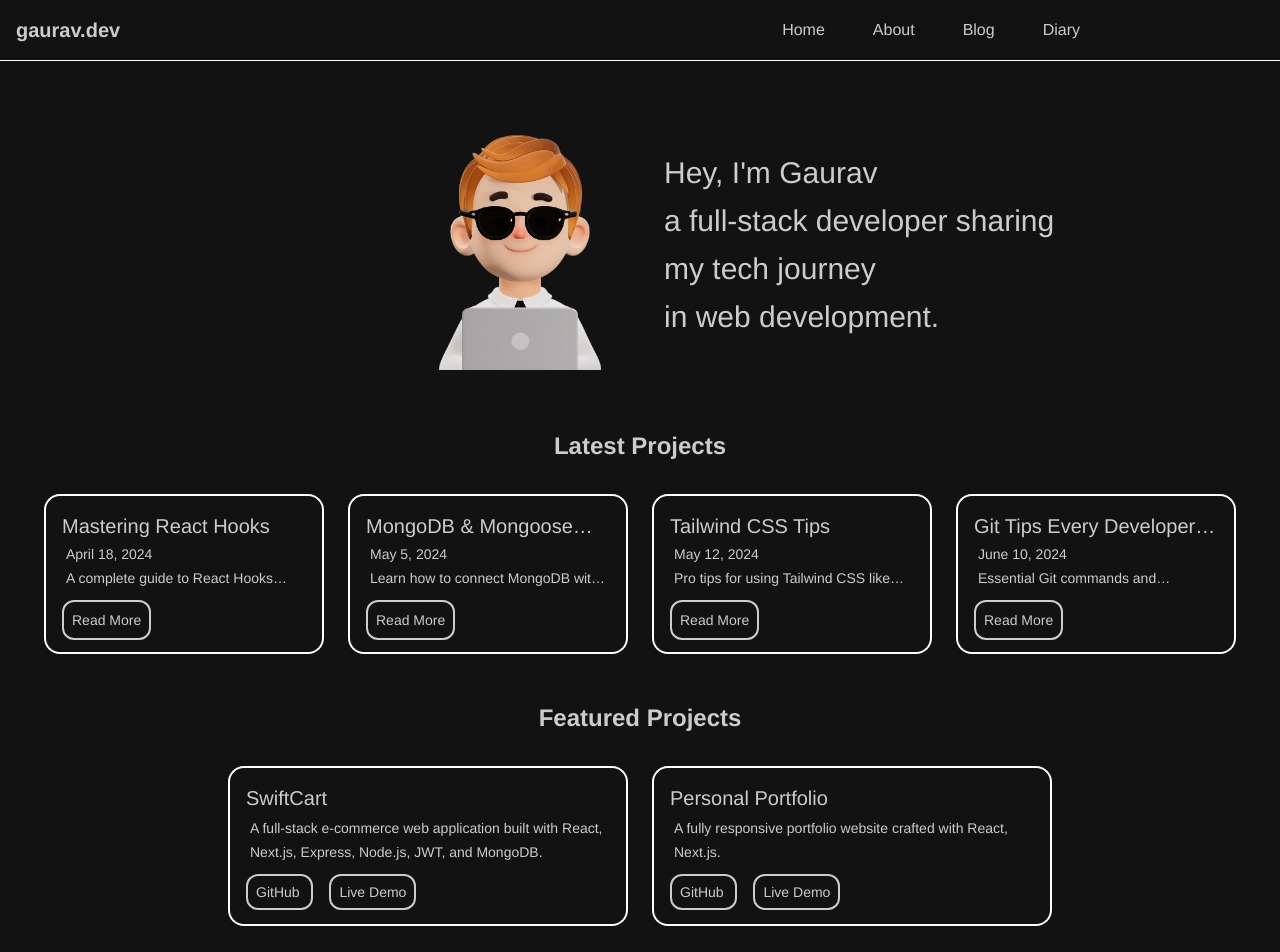
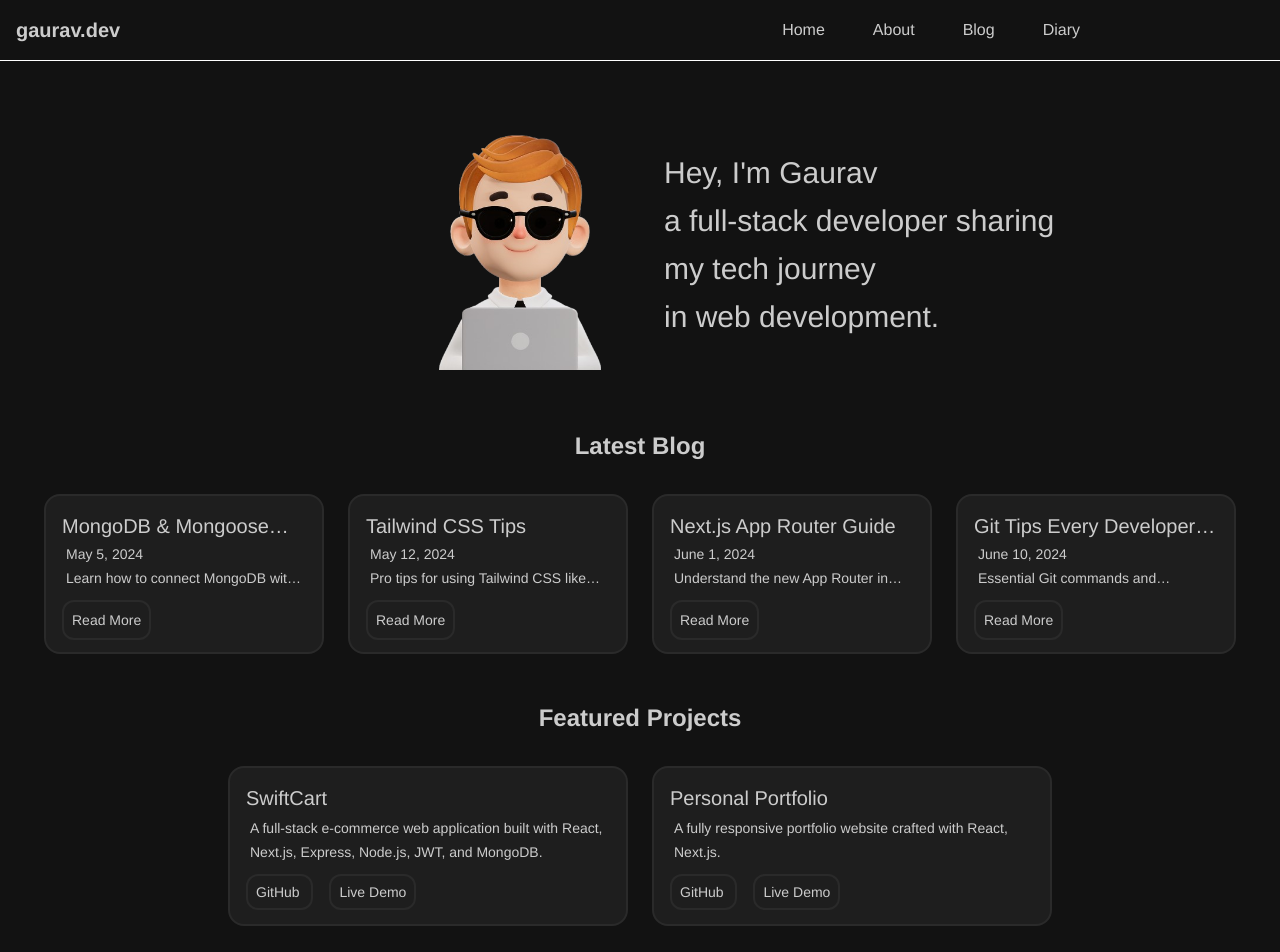
Before and after one commit to gauravavhale/blog.gaurav, a Next.js app: page / in a window 1280 px wide. Shown: the top 952 px of the page. Built offline with nearby package versions, Linux system fonts and the light colour scheme.

Commit message:
layout update

```diff
--- a/src/Components/ThemeToggle/ThemeToggle.js
+++ /dev/null
@@ -1,43 +0,0 @@
-'use client'
-
-import { useEffect, useState } from 'react'
-
-export const ThemeToggle = () => {
-  const [isDark, setIsDark] = useState(false)
-
-  // Set theme on mount based on localStorage
-  useEffect(() => {
-    const theme = localStorage.getItem('theme')
-    const prefersDark = window.matchMedia('(prefers-color-scheme: dark)').matches
-
-    if (theme === 'dark' || (!theme && prefersDark)) {
-      document.documentElement.classList.add('dark')
-      setIsDark(true)
-    } else {
-      document.documentElement.classList.remove('dark')
-      setIsDark(false)
-    }
-  }, [])
-
-  const toggleTheme = () => {
-    const newTheme = isDark ? 'light' : 'dark'
-    localStorage.setItem('theme', newTheme)
-
-    if (newTheme === 'dark') {
-      document.documentElement.classList.add('dark')
-    } else {
-      document.documentElement.classList.remove('dark')
-    }
-
-    setIsDark(!isDark)
-  }
-
-  return (
-    <button
-      onClick={toggleTheme}
-      className="fixed top-20 right-0 z-50 m-2 p-2 bg-gray-300 dark:bg-gray-700 text-black dark:text-white rounded"
-    >
-      {isDark ? '☀️ Light' : '🌙 Dark'}
-    </button>
-  )
-}
--- a/src/app/about/page.js
+++ b/src/app/about/page.js
@@ -30,7 +30,7 @@ const about = () => {
 
           <div className='mt-10'>
             <h2 className='text-2xl'>Skills</h2>
-            <div className='container border-2 rounded-xl border-white mt-4 p-4'>
+            <div className='container border-2 rounded-xl border-[#2a2a2a] mt-4 p-4'>
               <div className='flex flex-wrap gap-3 max-w-[70vw] content-center justify-center'>
                   <span className='flex items-center gap-2 border border-white p-2 rounded-xl text-black bg-gray-100'><SiJavascript className='text-yellow-300' /> JavaScript</span>
                   <span className='flex items-center gap-2 border border-white p-2 rounded-xl text-black bg-gray-100'><SiTailwindcss className='text-blue-400' /> Tailwind CSS</span>
--- a/src/app/blog/page.js
+++ b/src/app/blog/page.js
@@ -50,7 +50,7 @@ const Blog = () => {
             {blogList.map((post)=>{
             return (
                 <Link key={post.slug} href={`/blog/${post.slug}`} className='w-full sm:w-[75vw] md:w-[67vw] lg:w-[35vw]'>
-                <div className='flex border-2 w-full sm:w-full sm:h-15 md:w-140 md:h-25 rounded-xl'>
+                <div className='flex border-2 border-[#2a2a2a] w-full sm:w-full sm:h-15 md:w-140 md:h-25 rounded-xl'>
                 <div className=' w-1/3 p-4'>
                     {post.date}
                 </div>
--- a/src/app/diary/page.js
+++ b/src/app/diary/page.js
@@ -3,7 +3,7 @@ import React from 'react'
 
 const Diary = () => {
   return (
-    <div className='min-h-screen flex flex-col justify-center mt-15'>
+    <div className='min-h-screen mt-15 md:flex md:justify-center'>
 
       <div className='text-left w-full md:w-[70vw] p-5 '>
 
@@ -100,7 +100,7 @@ const Diary = () => {
           </div>
         </div>
 
-        <div className='  pb-4 mt-5'>
+        <div className=' pb-4 mt-5'>
           <h1 className='font-bold text-xl mb-4'>My Personal Blog Is Live!</h1>
           <div>
             {`The blog you’re reading now is something I’m really proud of.
--- a/src/app/page.js
+++ b/src/app/page.js
@@ -4,12 +4,6 @@ import Link from "next/link";
 import styles from "./page.module.css";
 
 const blogList = [
-  {
-    slug: 'react-hooks-guide',
-    title: 'Mastering React Hooks',
-    date: 'April 18, 2024',
-    summary: 'A complete guide to React Hooks including useState, useEffect, useContext, and custom hooks.',
-  },
   {
     slug: 'mongodb-mongoose-guide',
     title: 'MongoDB & Mongoose Guide',
@@ -21,6 +15,12 @@ const blogList = [
     title: 'Tailwind CSS Tips',
     date: 'May 12, 2024',
     summary: 'Pro tips for using Tailwind CSS like @apply, responsive utilities, dark mode, and plugin support.',
+  },
+  {
+    slug: 'nextjs-app-router',
+    title: 'Next.js App Router Guide',
+    date: 'June 1, 2024',
+    summary: 'Understand the new App Router in Next.js with layouts, dynamic routes, and server components.',
   },
   {
     slug: 'git-tips-every-dev',
@@ -51,21 +51,21 @@ export default function Home() {
 
 
     {/* Latest Project */}
-    <div className="mt-10 md:mt-15 mb-10">
-      <h2 className="text-center mb-6 text-2xl font-bold">Latest Projects</h2>
+    <div className="mt-7 md:mt-15 mb-10">
+      <h2 className="text-center mb-6 text-2xl font-bold">Latest Blog</h2>
       <div className="flex flex-col items-center gap-2 md:flex-row justify-center">
 
         { blogList.map((blog)=>{
           return (
-          <div key={blog.slug} className=" items-center w-70 h-40 md:h-40 lg:h-40 p-4 m-2 border-2 border-white rounded-2xl">
+          <div key={blog.slug} className="bg-[#1e1e1e] hover:bg-[#252525] items-center w-70 h-40 md:h-40 lg:h-40 p-4 m-2 border-2 border-[#2a2a2a] rounded-2xl">
           <h2 className="text-xl line-clamp-1">{blog.title}</h2>
           <div className="text-sm m-1"> {blog.date} </div>
           <div className="text-sm m-1 line-clamp-1">{blog.summary}</div>
-          <Link href={`/blog/${blog.slug}`} className="inline-block">
-           <div className="text-sm border-2 p-2 rounded-xl mt-2">
-              Read More
-           </div>
-           </Link>
+            <Link href={`/blog/${blog.slug}`} className="inline-block ">
+              <div className="text-sm border-2 border-[#2a2a2a]  p-2 rounded-xl mt-2">
+                Read More
+              </div>
+            </Link>
           </div>
           )
         }) }
@@ -78,18 +78,18 @@ export default function Home() {
       <h2 className="text-center mb-6 text-2xl font-bold">Featured Projects</h2>
       <div className="flex flex-col items-center gap-2 md:flex-row justify-center">
 
-        <div className=" items-center w-80 h-45 md:w-100 md:h-40 p-4 m-2 border-2 border-white rounded-2xl">
+        <div className="bg-[#1e1e1e] hover:bg-[#252525] items-center w-80 h-45 md:w-100 md:h-40 p-4 m-2 border-2 border-[#2a2a2a] rounded-2xl">
           <h2 className="text-xl">SwiftCart</h2>
           <div className="text-sm m-1 mb-4 leading-6">A full-stack e-commerce web application built with React, Next.js, Express, Node.js, JWT, and MongoDB.</div>
-          <Link href={'https://github.com/gauravavhale/e-commerce'} target="_blank" className=" text-sm border-2 p-2 rounded-xl mt-2 mr-4"> GitHub </Link>
-          <Link href={'https://swift-cart-gaurav-avhales-projects.vercel.app/'} target="_blank" className=" text-sm border-2 p-2 rounded-xl mt-2"> Live Demo </Link>
+          <Link href={'https://github.com/gauravavhale/e-commerce'} target="_blank" className=" text-sm border-2 p-2 rounded-xl mt-2 mr-4 border-[#2a2a2a]"> GitHub </Link>
+          <Link href={'https://swift-cart-gaurav-avhales-projects.vercel.app/'} target="_blank" className=" text-sm border-2 p-2 rounded-xl mt-2 border-[#2a2a2a]"> Live Demo </Link>
         </div>
 
-        <div className=" items-center w-80 h-45 md:w-100 md:h-40 p-4 m-2 border-2 border-white rounded-2xl">
+        <div className="bg-[#1e1e1e] hover:bg-[#252525] items-center w-80 h-45 md:w-100 md:h-40 p-4 m-2 border-2 border-[#2a2a2a] rounded-2xl">
           <h2 className="text-xl">Personal Portfolio</h2>
           <div className="text-sm m-1 mb-4 leading-6">A fully responsive portfolio website crafted with React, Next.js.</div>
-          <Link href={'https://github.com/gauravavhale/portfolioo'} target="_blank" className=" text-sm border-2 p-2 rounded-xl mt-2 mr-4"> GitHub </Link>
-          <Link href={'https://portfolioo-gaurav-avhales-projects.vercel.app/'} target="_blank" className=" text-sm border-2 p-2 rounded-xl mt-2"> Live Demo </Link>
+          <Link href={'https://github.com/gauravavhale/portfolioo'} target="_blank" className=" text-sm border-2 p-2 rounded-xl mt-2 mr-4 border-[#2a2a2a]"> GitHub </Link>
+          <Link href={'https://portfolioo-gaurav-avhales-projects.vercel.app/'} target="_blank" className=" text-sm border-2 p-2 rounded-xl mt-2 border-[#2a2a2a]"> Live Demo </Link>
         </div>
 
       </div>
```
Also changed, not shown: 1 other file (tests, documents, lock files or other folders).
